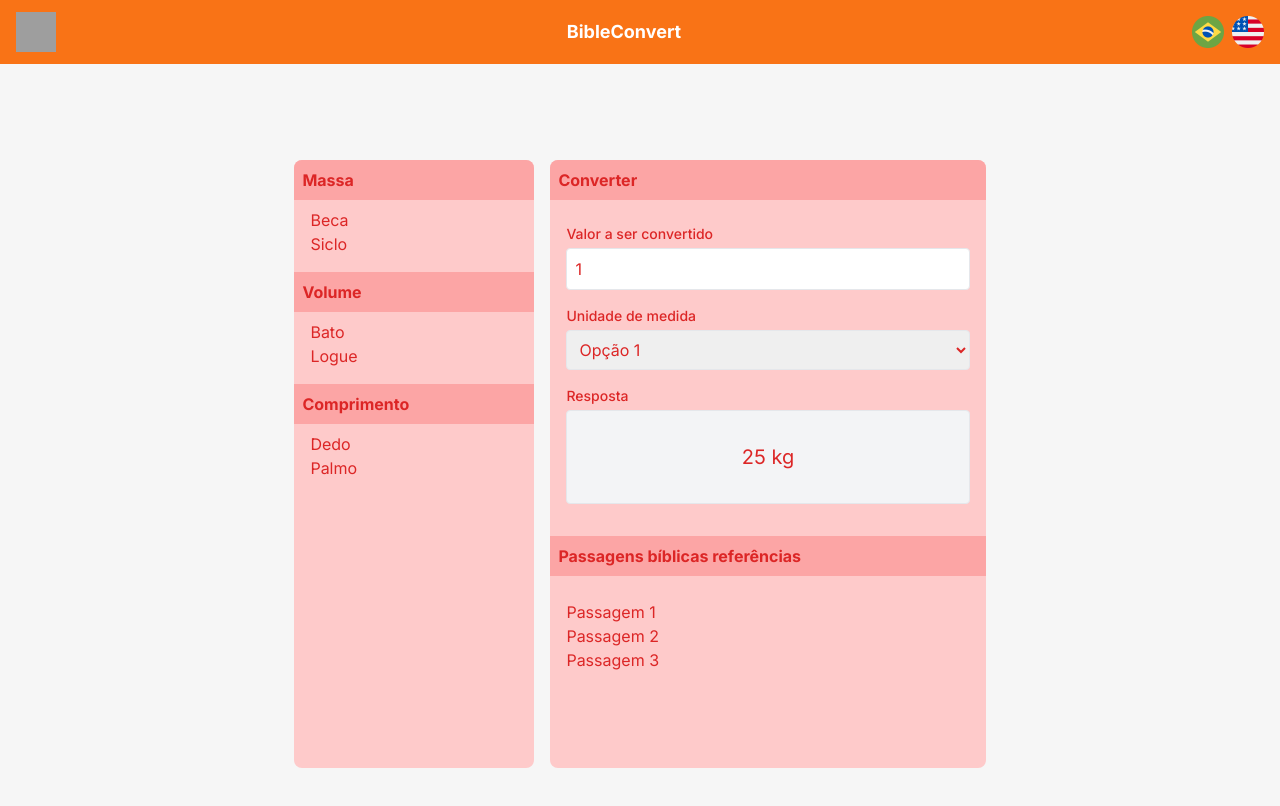
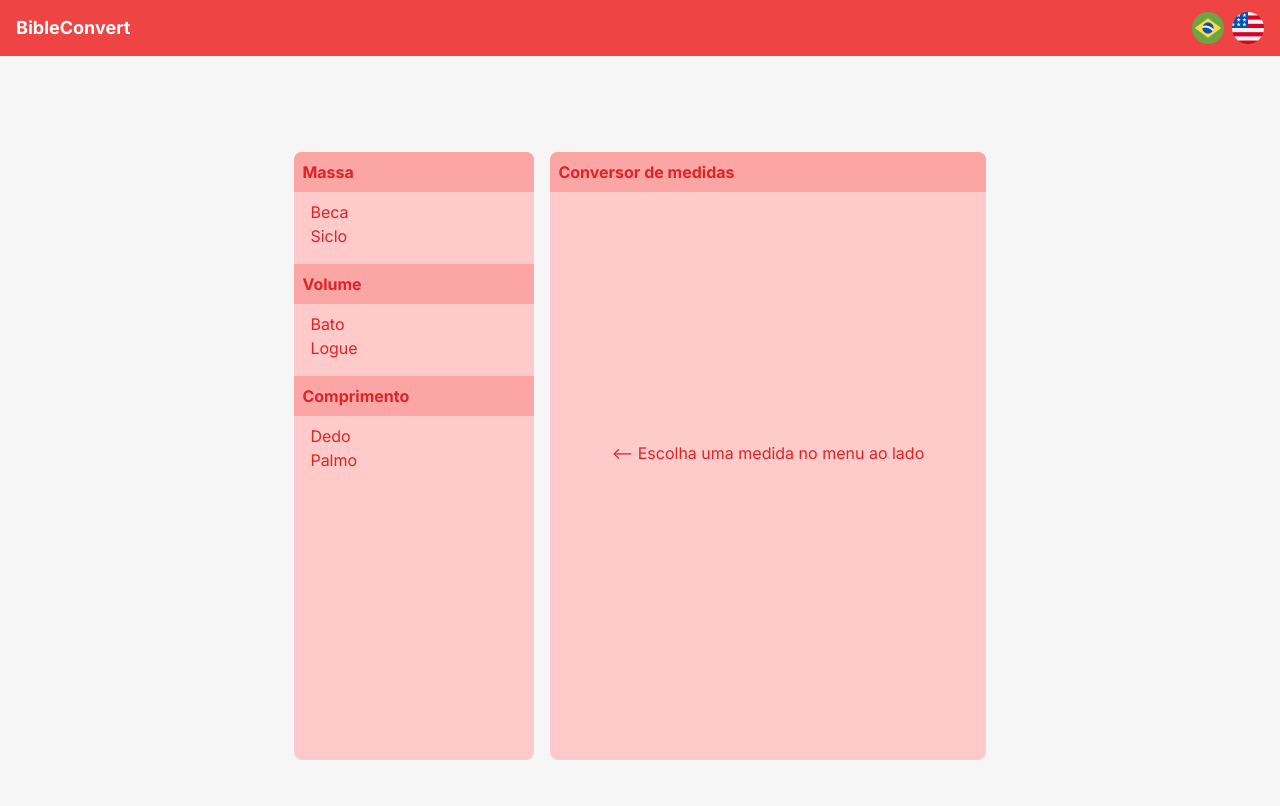
Before and after one commit to brunnogpcosta/bible-convert, a Next.js app: page / in a window 1280 px wide. Shown: the top 806 px of the page. Built offline with nearby package versions, Linux system fonts and the light colour scheme; grey boxes are pictures that could not be loaded.

Commit message:
sidebar done

```diff
--- a/src/app/components/Converter/index.tsx
+++ b/src/app/components/Converter/index.tsx
@@ -2,10 +2,17 @@
 
 import React from 'react';
 
-const Converter: React.FC = () => {
+interface IConverter {
+    itemSelected: string
+}
+
+
+const Converter: React.FC<IConverter> = ({ itemSelected }) => {
     return (
+        <>
+            {itemSelected ?
                 <div className="w-2/5 bg-red-200 rounded-lg text-red-600 ">
-      <h2 className="font-bold mb-2 p-2 bg-red-300 rounded-t-lg rounded-t-r">Converter</h2>
+                    <h2 className="font-bold mb-2 p-2 bg-red-300 rounded-t-lg rounded-t-r">{itemSelected}</h2>
 
                     <div className="p-4">
                         <div className="mb-4">
@@ -37,12 +44,21 @@ const Converter: React.FC = () => {
                         </div>
                     </div>
                     <h2 className="font-bold mb-2 p-2 bg-red-300">Passagens bíblicas referências</h2>
-      <ul  className="p-4">
+                    <ul className="p-4">
                         <li>Passagem 1</li>
                         <li>Passagem 2</li>
                         <li>Passagem 3</li>
                     </ul>
+                </div> :
+                <div className="w-2/5 bg-red-200 rounded-lg text-red-600 ">
+                    <h2 className="font-bold mb-2 p-2 bg-red-300 rounded-t-lg rounded-t-r">Conversor de medidas</h2>
+
+                    <div className="p-4 flex h-5/6 justify-center items-center">
+                        <h2 className="">{'<--'} Escolha uma medida no menu ao lado</h2>
                     </div>
+                </div>
+            }
+        </>
     );
 };
 
--- a/src/app/components/Header/index.tsx
+++ b/src/app/components/Header/index.tsx
@@ -2,11 +2,11 @@ import React from 'react';
 
 const Header: React.FC = () => {
   return (
-    <header className="flex items-center justify-between bg-orange-500 px-4 py-3">
-      {/* Logo */}
+    <header className="flex items-center justify-between bg-red-500 px-4 py-3">
+      {/* Logo
       <div>
         <img src="/path/to/logo.png" alt="Logo" className="w-10 h-10" />
-      </div>
+      </div> */}
 
       {/* Nome do site */}
       <div className="text-white text-lg font-bold">
--- a/src/app/components/SlidebarMenu/index.tsx
+++ b/src/app/components/SlidebarMenu/index.tsx
@@ -1,29 +1,50 @@
-import React from 'react';
+"use client"
+import React, { useState } from 'react';
 
-const SidebarMenu: React.FC = () => {
+
+interface ISidebarMenu{
+  itemSelected: string;
+  handleItemSelected: (item: string) => void;
+}
+
+const data = [
+  {
+    type: 'Massa',
+    keys: ['Beca', 'Siclo']
+  },
+  {
+    type: 'Volume',
+    keys: ['Bato', 'Logue']
+  },
+  {
+    type: 'Comprimento',
+    keys: ['Dedo', 'Palmo']
+  },
+];
+
+const SidebarMenu: React.FC<ISidebarMenu> = ({ itemSelected, handleItemSelected }) => {
   return (
     <nav className="w-60 text-red-600 bg-red-200 rounded-lg pb-5 mr-4">
-      <div className="mb-4">
-        <div className="font-bold mb-2 p-2 bg-red-300 rounded-t-lg rounded-t-r">Massa</div>
-        <ul className="ml-4">
-          <li className="cursor-pointer">Beca</li>
-          <li className="cursor-pointer">Siclo</li>
-        </ul>
-      </div>
-      <div className="mb-4">
-        <div className="font-bold mb-2 p-2 bg-red-300">Volume</div>
-        <ul className="ml-4">
-          <li className="cursor-pointer">Bato</li>
-          <li className="cursor-pointer">Logue</li>
-        </ul>
-      </div>
-      <div>
-        <div className="font-bold mb-2  p-2 bg-red-300">Comprimento</div>
-        <ul className="ml-4">
-          <li className="cursor-pointer">Dedo</li>
-          <li className="cursor-pointer">Palmo</li>
-        </ul>
-      </div>
+      {data.map((category, index) => (
+        <div className="mb-4" key={index}>
+          {index === 0 ? <div className="font-bold mb-2 p-2 bg-red-300 rounded-t-lg rounded-t-r">
+            {category.type}
+          </div> : <div className="font-bold mb-2 p-2 bg-red-300">
+            {category.type}
+          </div>}
+          <ul className="ml-4">
+            {category.keys.map((key, keyIndex) => (
+              <li
+                className="cursor-pointer"
+                key={keyIndex}
+                onClick={() => handleItemSelected(key)}
+              >
+                {key}
+              </li>
+            ))}
+          </ul>
+        </div>
+      ))}
     </nav>
   );
 };
--- a/src/app/globals.css
+++ b/src/app/globals.css
@@ -1,6 +1,7 @@
 @tailwind base;
 @tailwind components;
 @tailwind utilities;
+
 
 :root {
   --foreground-rgb: 255, 255, 255;
--- a/src/app/page.tsx
+++ b/src/app/page.tsx
@@ -1,16 +1,24 @@
+"use client"
+
 import Image from 'next/image'
 import Header from './components/Header'
 
 import SidebarMenu from './components/SlidebarMenu'
 import Converter from './components/Converter'
+import { useState } from 'react';
 
 export default function Home() {
+  const [itemSelected, setItemSelected] = useState('');
+
+  const handleItemSelected = (item: string) => {
+    setItemSelected(item);
+  };
   return (
     <>
       <Header />
       <main className="flex min-h-screen flex-row justify-center p-24">
-        <SidebarMenu className="mr-4"/>
-        <Converter />
+        <SidebarMenu itemSelected={itemSelected} handleItemSelected={handleItemSelected}/>
+        <Converter itemSelected={itemSelected}/>
       </main>
     </>
   )
```
Lines whose indentation alone changed are shown as unchanged.
